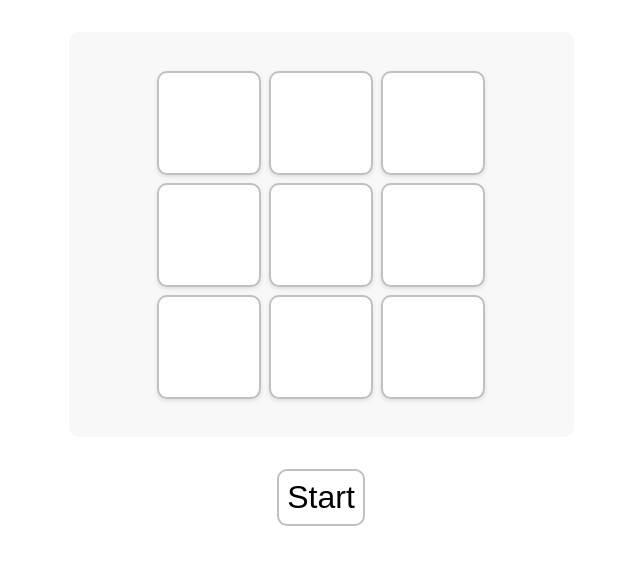
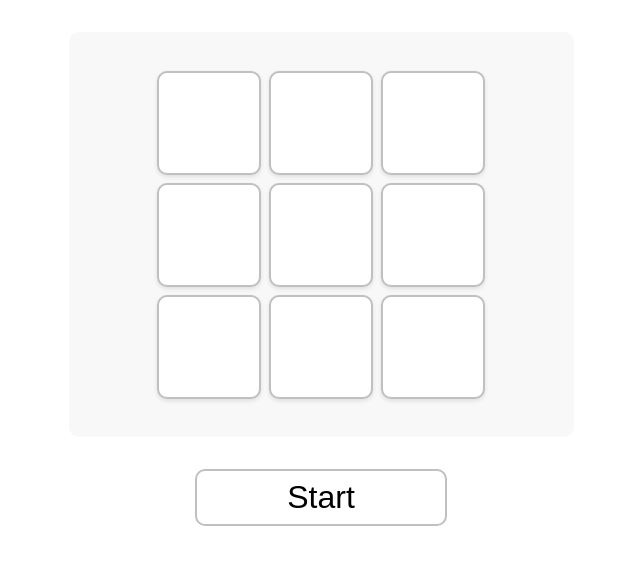
Before and after one commit to Hileene/Color_Memory_Game, a React (Create React App) app: page / in a window 1280 px wide. Shown: the top 564 px of the page, without its empty margins (319-959 px from the left). Built offline with nearby package versions, Linux system fonts and the light colour scheme.

Commit message:
Style the Start btn component

```diff
--- a/src/components/Start/start.css
+++ b/src/components/Start/start.css
@@ -1,7 +1,10 @@
+.start-btn-container {
+  width: 50%;
+  display: flex;
+  justify-content: center;
+}
+
 .start-btn {
-  display: flex;
-  align-items: center;
-  justify-content: center;
   width: 100%;
   padding: 0.5rem;
   border-radius: 10px;
```
